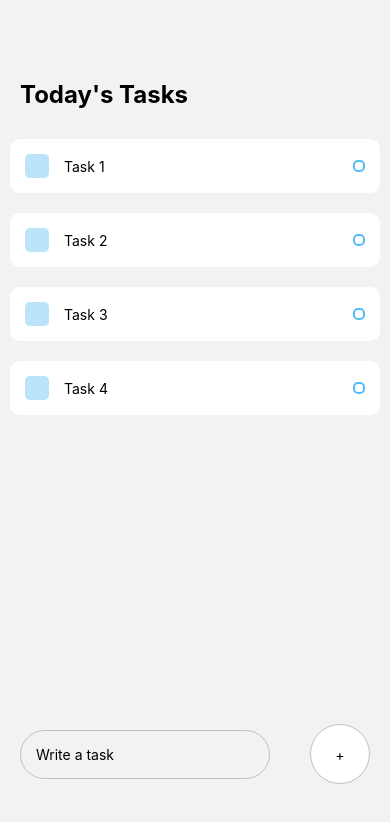
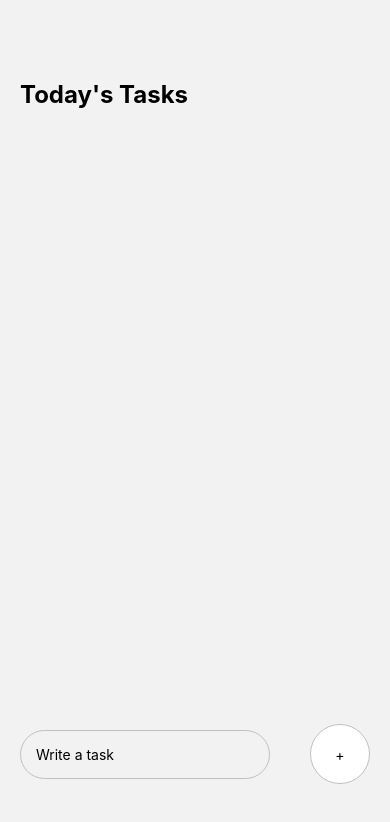
Before and after one commit to aBurmeseDev/taskit, a React Native app: screen / in a window 390 px wide. Shown: the top 822 px of the page. Built offline with nearby package versions, Linux system fonts and the light colour scheme.

Commit message:
Add completeTask to delete tasks

```diff
--- a/App.js
+++ b/App.js
@@ -21,6 +21,11 @@ export default function App() {
     setTaskItems([...taskItems, task])
     setTask(null)
   }
+  const completeTask = (index) => {
+    let itemsCopy = [...taskItems]
+    itemsCopy.splice(index, 1)
+    setTaskItems(itemsCopy)
+  }
   return (
     <View style={styles.container}>
       {/* Today's Tasks */}
@@ -31,12 +36,12 @@ export default function App() {
       <View style={styles.items}>
         {/* This is where the tasks will go */}
         {taskItems.map((item, index) => {
-          return <Task key={index} text={item} />
+          return (
+            <TouchableOpacity key={index} onPress={() => completeTask(index)}>
+              <Task text={item} />
+            </TouchableOpacity>
+          )
         })}
-        <Task text={'Task 1'} />
-        <Task text={'Task 2'} />
-        <Task text={'Task 3'} />
-        <Task text={'Task 4'} />
       </View>
 
       {/* Write a task */}
```
